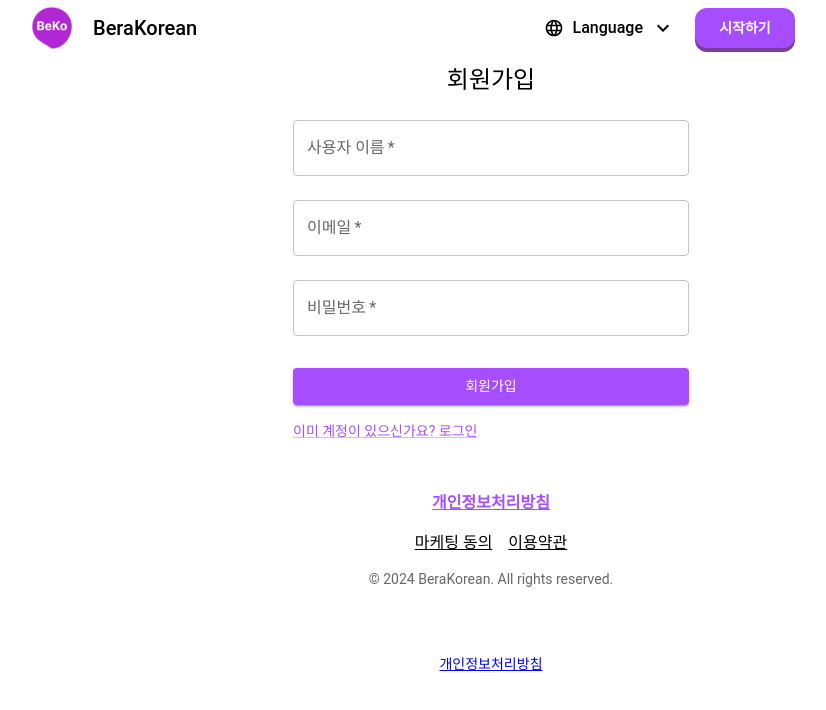
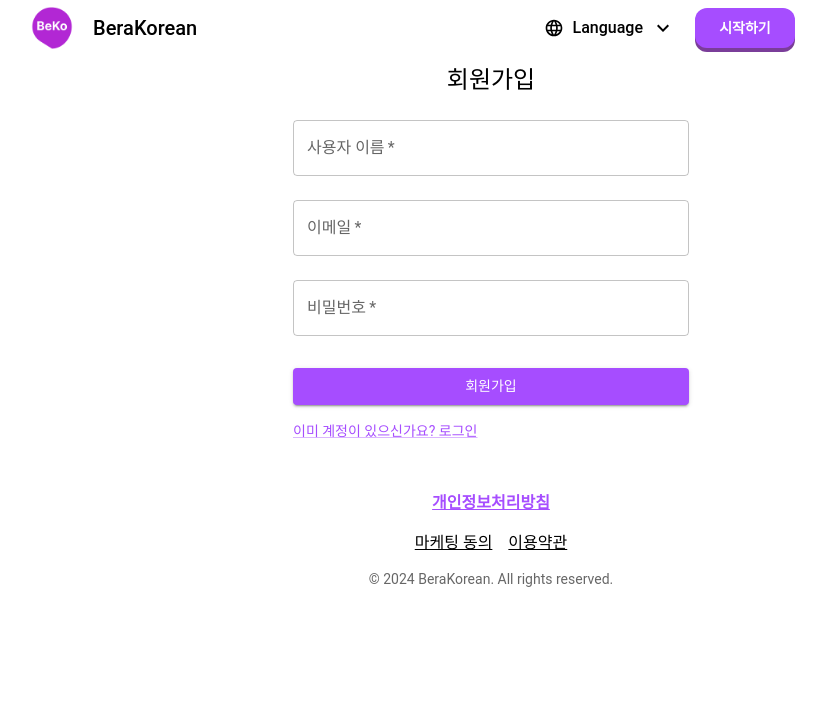
Before and after one commit to TedKoDev/beko-web-site, a React (Vite) app: page /signup in a window 1280 px wide. Shown: the top 710 px of the page, without its empty margins (149-975 px from the left). Built offline with nearby package versions, Linux system fonts and the light colour scheme.

Commit message:
fix : privacy

```diff
--- a/src/App.tsx
+++ b/src/App.tsx
@@ -39,20 +39,6 @@ function App() {
           <Route path="/signup" element={<Signup />} />
         </Routes>
         <Footer />
-        <footer style={{ textAlign: "center", marginTop: "1rem" }}>
-          <a
-            href="https://privacy.berakorean.com"
-            target="_blank"
-            rel="noopener noreferrer"
-            style={{
-              fontSize: "14px",
-              textDecoration: "underline",
-              color: "blue",
-            }}
-          >
-            개인정보처리방침
-          </a>
-        </footer>
       </BrowserRouter>
       <ReactQueryDevtools />
     </QueryClientProvider>
--- a/src/components/common/Footer.tsx
+++ b/src/components/common/Footer.tsx
@@ -14,7 +14,7 @@ export default function Footer() {
           }}
         >
           <Link
-            href="https://privacy.berakorean.com"
+            href="https://flame-mascara-204.notion.site/Policy-15da507c1a62806aa0cbe24c8769c536"
             target="_blank"
             rel="noopener noreferrer"
             sx={{
```
